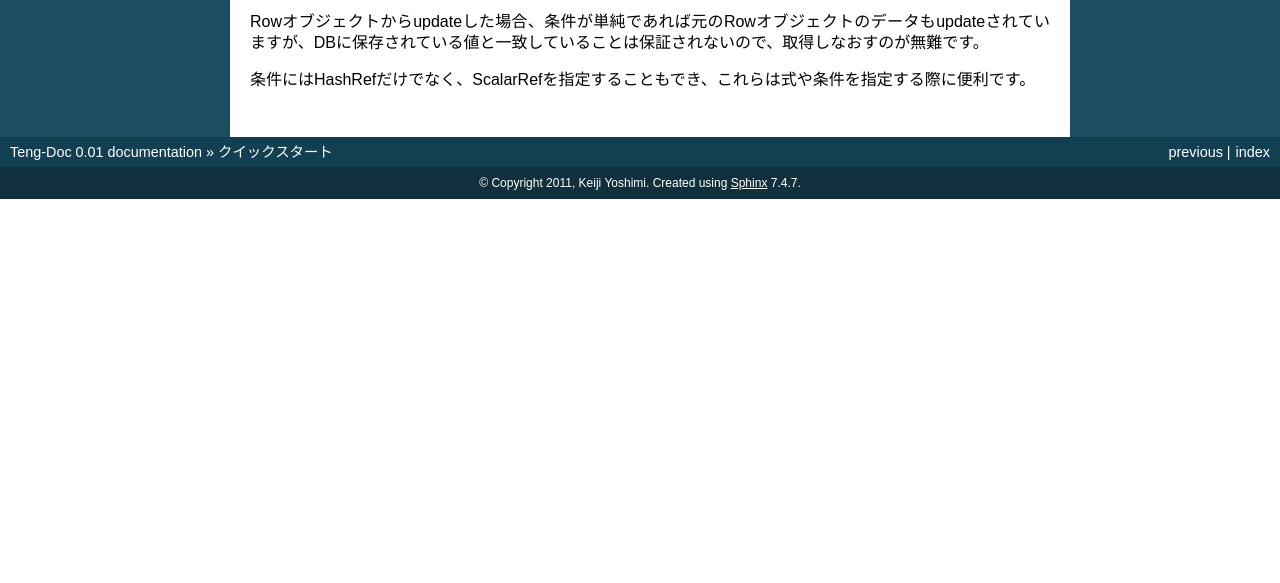
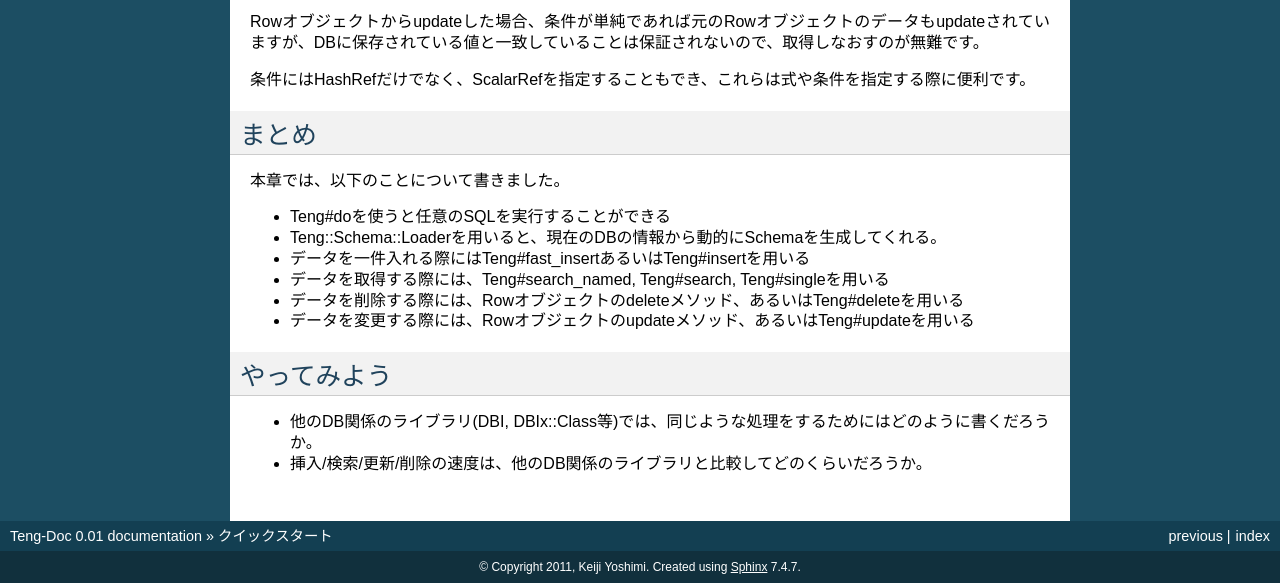
Before and after one commit to walf443/teng-doc, a Sphinx documentation site: the page built from source/quickstart.rst, in a window 1280 px wide and 900 px high, scrolled down 4149 px, cut to the strip 317-900 px from the top of the window. Built offline with Sphinx 7.4.7, drawn with Linux system fonts in a browser that asks for light colours; before the commit the page ends 4665 px from its top, so only the background shows below that.

Commit message:
「まとめ」と「やってみよう」のコーナーをつくってみた

```diff
--- a/source/quickstart.rst
+++ b/source/quickstart.rst
@@ -182,3 +182,21 @@ Rowオブジェクトのdeleteに何かしらのhookを入れているとき(キ
 Rowオブジェクトからupdateした場合、条件が単純であれば元のRowオブジェクトのデータもupdateされていますが、DBに保存されている値と一致していることは保証されないので、取得しなおすのが無難です。
 
 条件にはHashRefだけでなく、ScalarRefを指定することもでき、これらは式や条件を指定する際に便利です。
+
+まとめ
+-------
+
+本章では、以下のことについて書きました。
+
+* Teng#doを使うと任意のSQLを実行することができる
+* Teng::Schema::Loaderを用いると、現在のDBの情報から動的にSchemaを生成してくれる。
+* データを一件入れる際にはTeng#fast_insertあるいはTeng#insertを用いる
+* データを取得する際には、Teng#search_named, Teng#search, Teng#singleを用いる
+* データを削除する際には、Rowオブジェクトのdeleteメソッド、あるいはTeng#deleteを用いる
+* データを変更する際には、Rowオブジェクトのupdateメソッド、あるいはTeng#updateを用いる
+
+やってみよう
+------------
+
+* 他のDB関係のライブラリ(DBI, DBIx::Class等)では、同じような処理をするためにはどのように書くだろうか。
+* 挿入/検索/更新/削除の速度は、他のDB関係のライブラリと比較してどのくらいだろうか。
```
